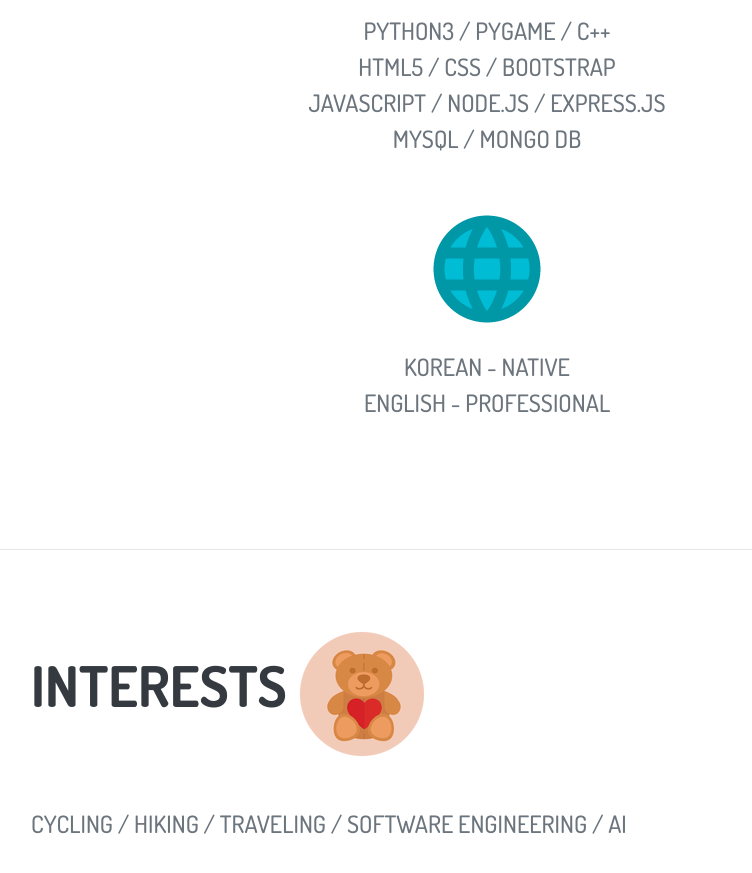
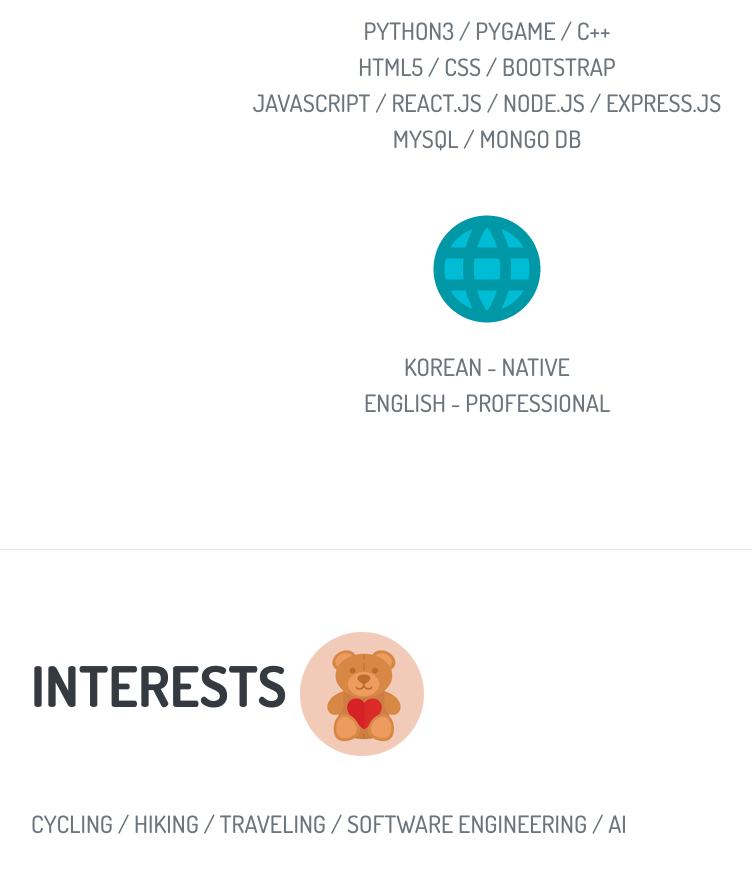
Before and after one commit to positive235/positive235.github.io, a plain HTML site: page index.html in a window 1280 px wide. Shown: the part 2659-3532 px from the top of the page, without its empty margins (289-1041 px from the left). Drawn offline with nearby package versions, Linux system fonts and the light colour scheme; a web font is replaced by a local one.

Commit message:
added a skill

```diff
--- a/index.html
+++ b/index.html
@@ -126,7 +126,7 @@
                             <ul class="list-inline">
                                 <li>Python3 / Pygame / C++</li>
                                 <li>HTML5 / CSS / Bootstrap</li>
-                                <li>JavaScript / Node.js / Express.js</li>
+                                <li>JavaScript / React.js / Node.js / Express.js</li>
                                 <li>MySQL / Mongo DB</li>
                             </ul>
                         </div>
```
